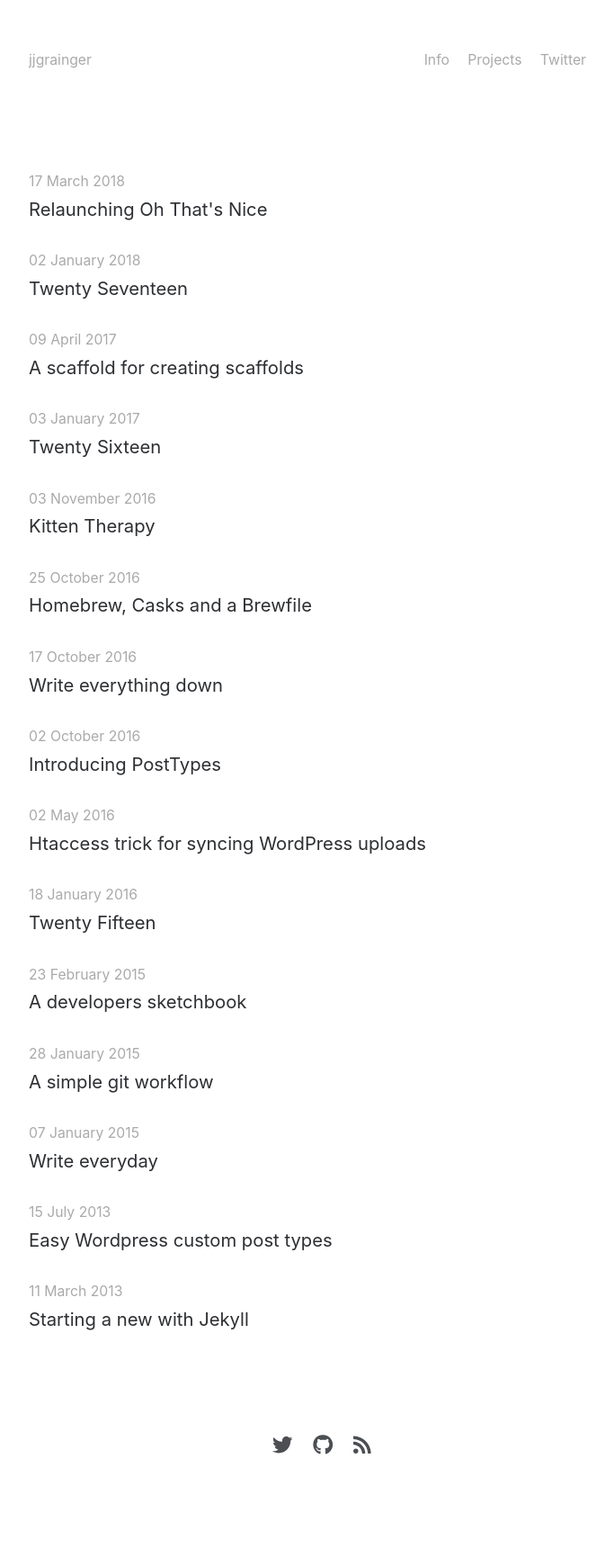
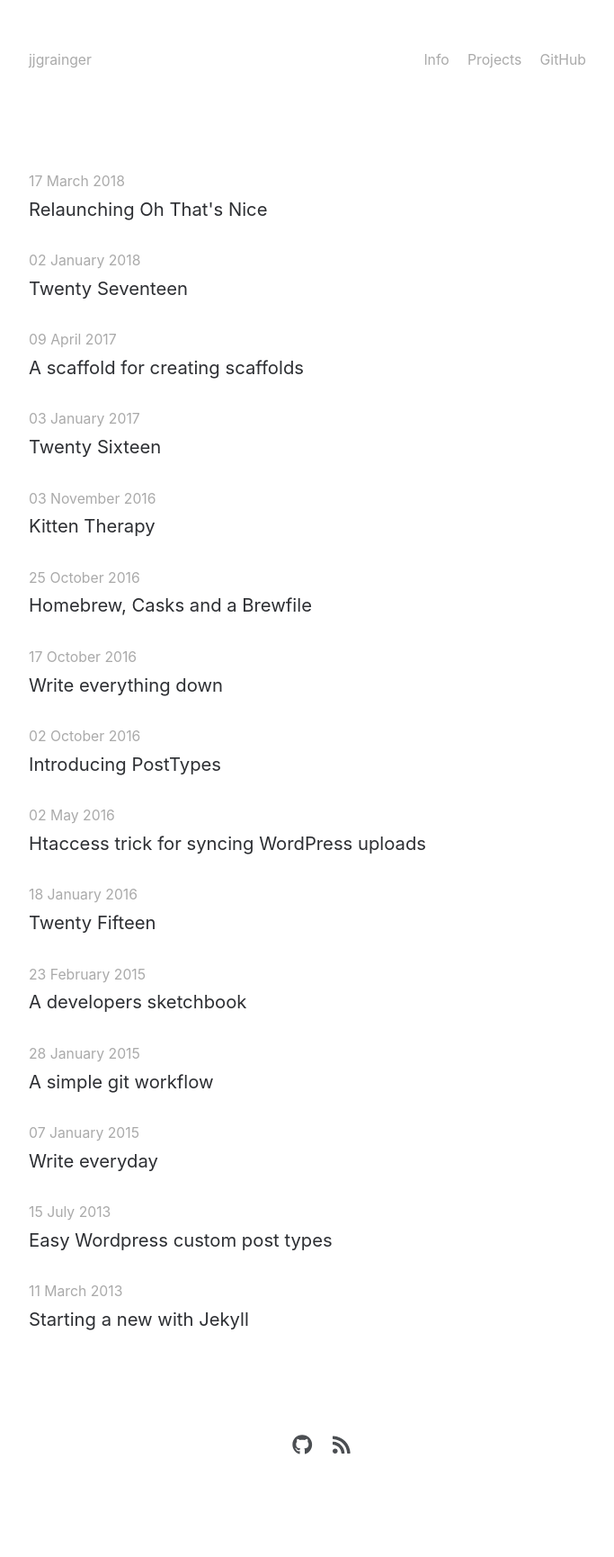
Before and after one commit to jjgrainger/jjgrainger, a Jekyll site: the page built from index.html, in a window 1280 px wide. Shown: the whole page at 90% size, without its empty margins (298-981 px from the left). Built offline with Jekyll 4.4.1, drawn with Linux system fonts in a browser that asks for light colours; nearby versions of some CDN libraries.

Commit message:
remove twitter profile links

```diff
--- a/_layouts/default.html
+++ b/_layouts/default.html
@@ -9,7 +9,7 @@
             <nav class="nav menu-header">
                 <a href="{{ site.baseurl }}/info/">Info</a>
                 <a href="{{ site.baseurl }}/projects/">Projects</a>
-                <a href="http://www.twitter.com/jjgrainger" target="_blank">Twitter</a>
+                <a href="http://www.github.com/jjgrainger" target="_blank">GitHub</a>
             </nav>
         </header>
 
@@ -19,7 +19,6 @@
 
         <footer class="container">
             <ul class="nav social">
-                <li><a href="http://www.twitter.com/jjgrainger/" target="_blank" ><span class="fab fa-twitter"></span></a></li>
                 <li><a href="http://www.github.com/jjgrainger/" target="_blank" ><span class="fab fa-github"></span></a></li>
                 <li><a href="http://feeds.feedburner.com/jjgrainger" target="_blank" ><span class="fas fa-rss"></span></a></li>
             </ul>
```
